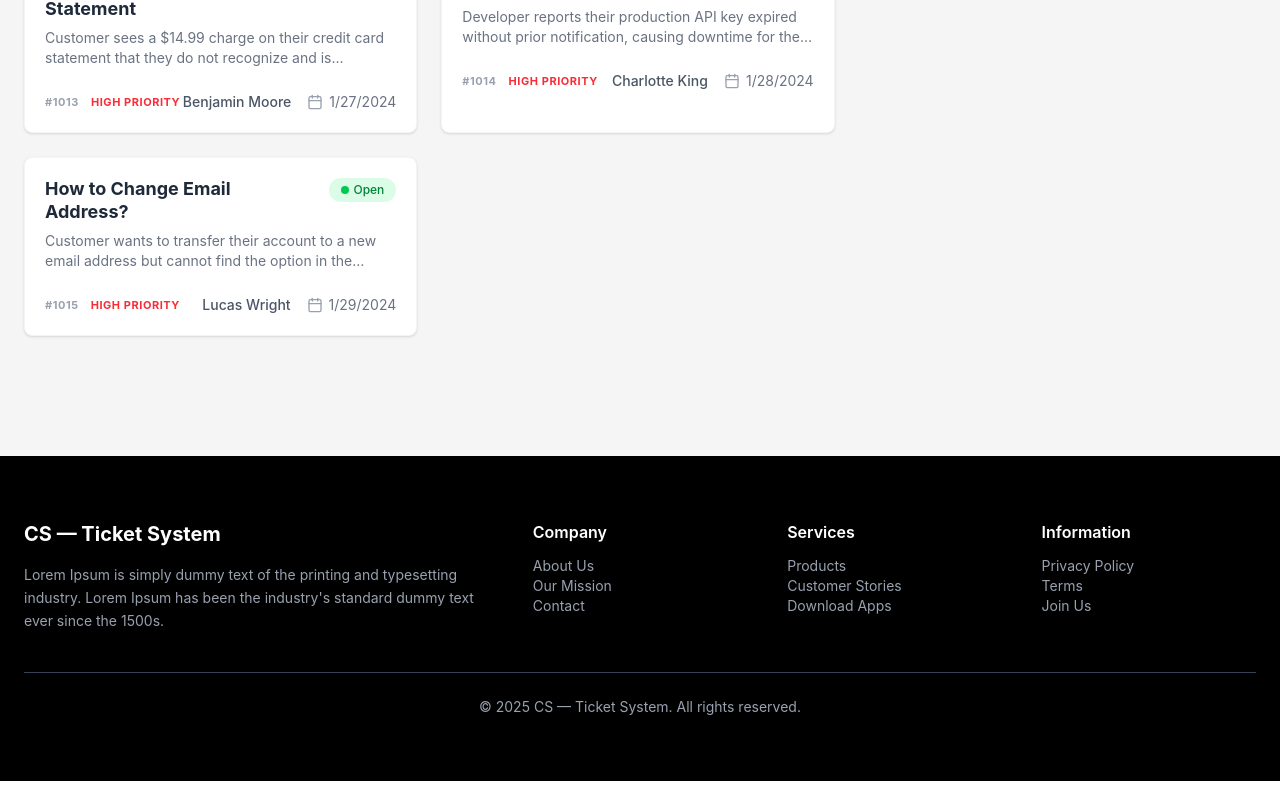
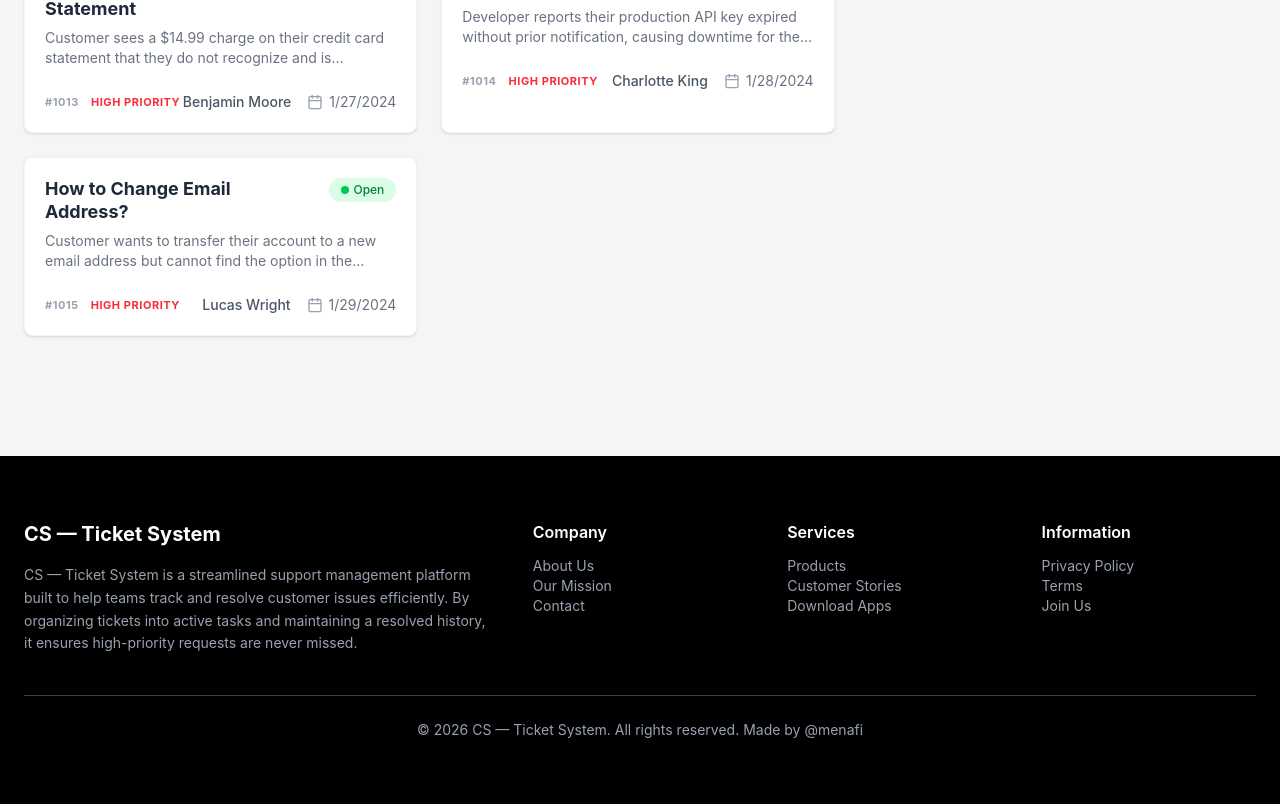
Before and after one commit to MeNafi/Customer-Support-Ticket-System, a React (Vite) app: page / in a window 1280 px wide. Shown: the part 1698-2502 px from the top of the page. Before the commit the page ends 2479 px from the top, so only its background shows below. Built offline with nearby package versions, Linux system fonts and the light colour scheme.

Commit message:
Fotter content updated

```diff
--- a/src/components/Footer.jsx
+++ b/src/components/Footer.jsx
@@ -12,10 +12,7 @@ const Footer = () => {
             </h2>
 
             <p className="text-sm text-gray-400 leading-relaxed">
-              Lorem Ipsum is simply dummy text of the printing
-              and typesetting industry. Lorem Ipsum has been
-              the industry's standard dummy text ever since
-              the 1500s.
+             CS — Ticket System is a streamlined support management platform built to help teams track and resolve customer issues efficiently. By organizing tickets into active tasks and maintaining a resolved history, it ensures high-priority requests are never missed.
             </p>
           </div>
 
@@ -43,7 +40,7 @@ const Footer = () => {
         </div>
 
         <div className="border-t border-gray-700 mt-10 pt-6 text-center text-sm text-gray-400">
-          © 2025 CS — Ticket System. All rights reserved.
+          © 2026 CS — Ticket System. All rights reserved. Made by @menafi
         </div>
 
       </div>
```
